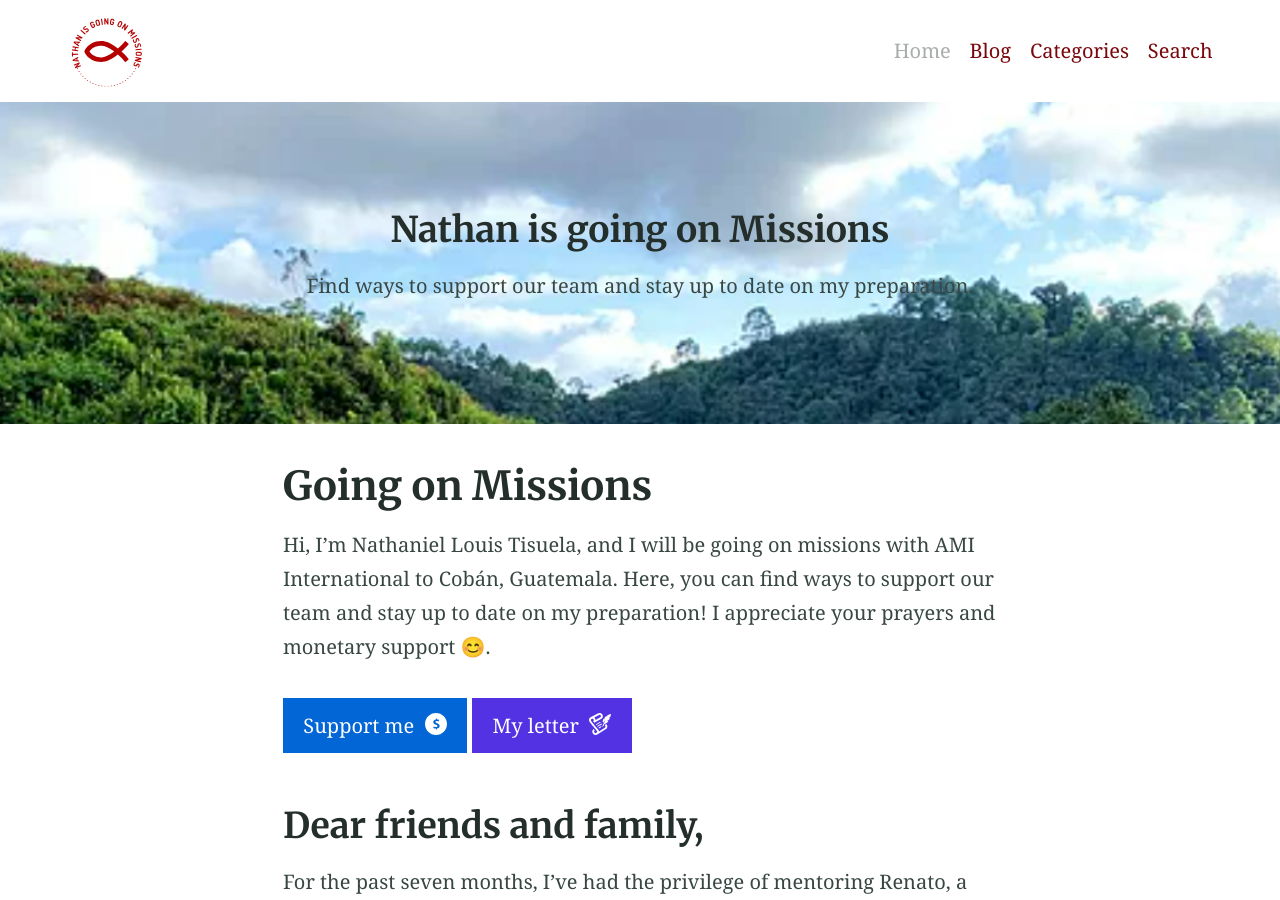
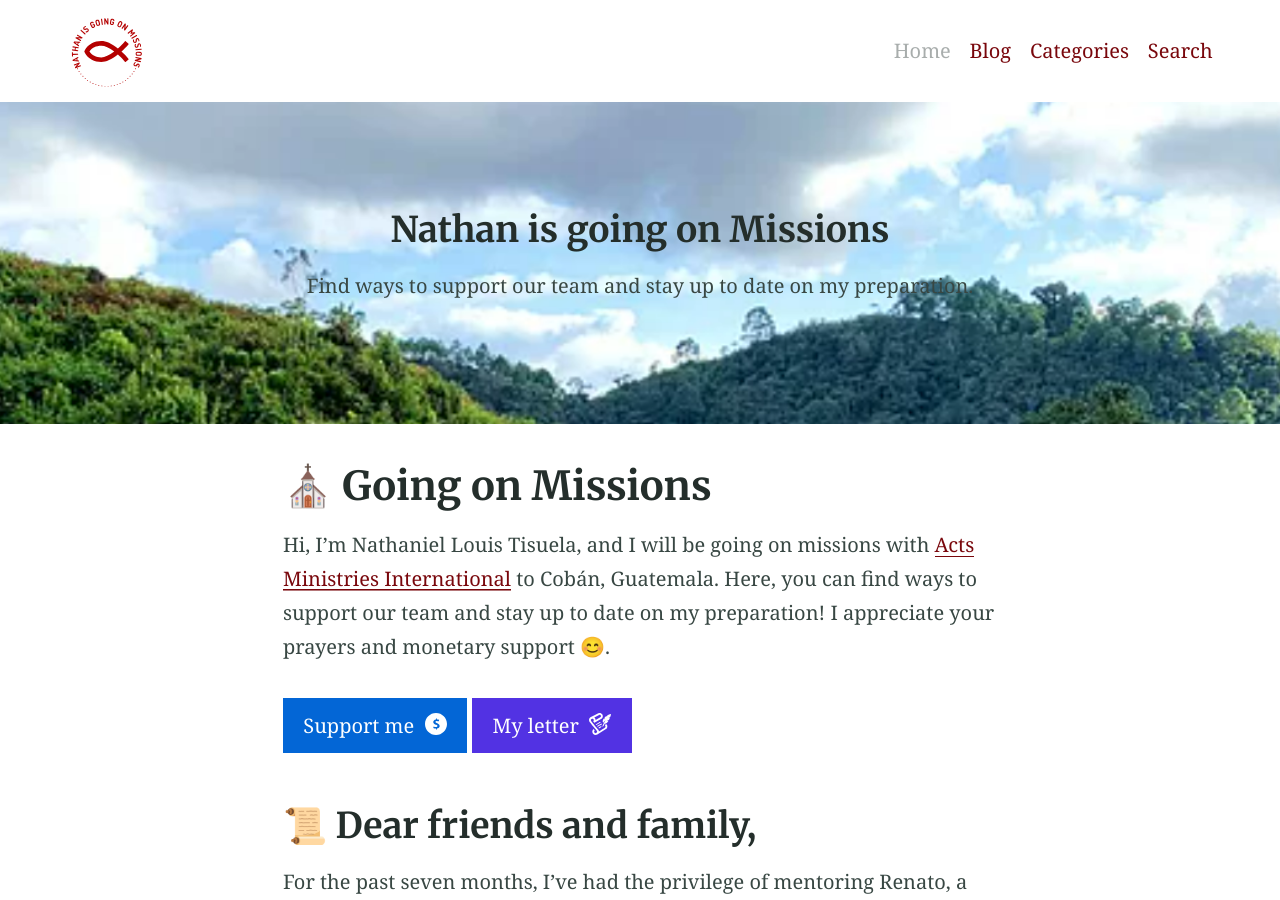
Before and after one commit to nananananate/guatemala-missions, a Jekyll site: the page built from index.md, in a window 1280 px wide and 900 px high. Built offline with Jekyll 4.4.1, drawn with Linux system fonts in a browser that asks for light colours.

Commit message:
more detailed intro

```diff
--- a/index.md
+++ b/index.md
@@ -1,19 +1,19 @@
 ---
-title: Going on Missions
+title: ⛪ Going on Missions
 layout: home
 feature_text: |
   ## Nathan is going on Missions
   Find ways to support our team and stay up to date on my preparation.
 feature_image: "./assets/images/guatemala-hills.png"
-excerpt: "Hi, I'm Nathaniel Louis Tisuela, and I will be going on missions with AMI International to Cobán, Guatemala."
+excerpt: "Hi, I'm Nathaniel Louis Tisuela, and I will be going on missions with [Acts Ministries International](https://amichurches.com/) to Cobán, Guatemala."
 ---
 
-Hi, I'm Nathaniel Louis Tisuela, and I will be going on missions with AMI International to Cobán, Guatemala.
+Hi, I'm Nathaniel Louis Tisuela, and I will be going on missions with [Acts Ministries International](https://amichurches.com/) to Cobán, Guatemala.
 Here, you can find ways to support our team and stay up to date on my preparation! I appreciate your prayers and monetary support 😊.
 
 {% include button.html text="Support me" icon="donation" link="https://churchofsouthland.ccbchurch.com/goto/forms/681/responses/new" color="#0366d6" %}{% include button.html text="My letter" icon="letter" link="./assets/pdfs/support-letter.pdf" color="#5232E3" %}
 
-## Dear friends and family,
+## 📜 Dear friends and family,
 
 For the past seven months, I've had the privilege of mentoring Renato, a first-grader in Cobán, Guatemala. My Spanish still sucks, and my Zoom connection is similar. Despite the barriers, I've been blessed with a growing friendship with Renato. It's pretty nice to have a friend who gets my silliness and is patient with me. This friendship has helped me understand what Renato has been going through -- recently as we've been praying together, he shared about the progressive healing of one of his relatives.
 
```
